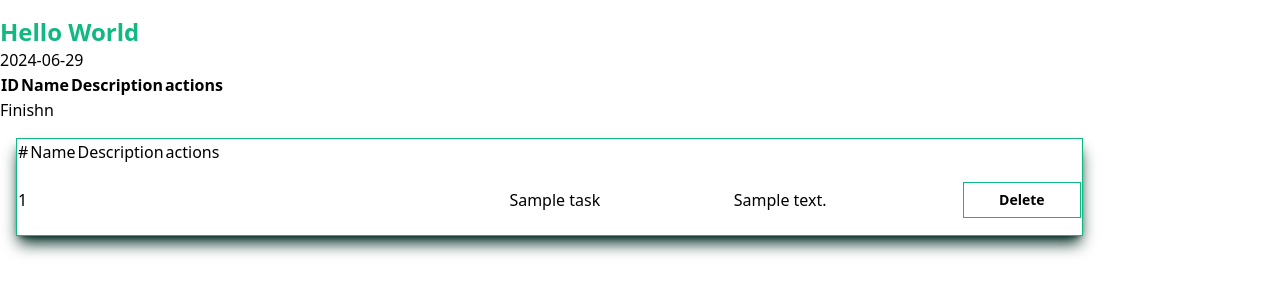
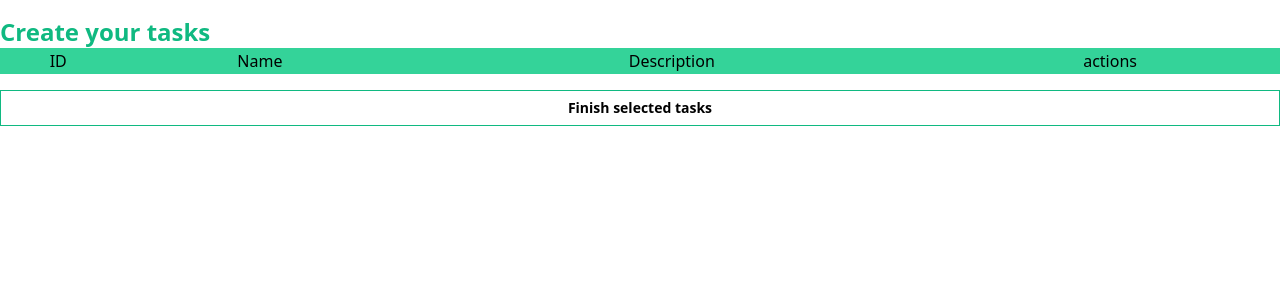
Before and after one commit to thawancomt/Sistem-Store, a Flask app: page /daily_tasks/ in a window 1280 px wide. Shown: the part 68-368 px from the top of the page. Run offline with Flask 3, Linux system fonts and the light colour scheme; a user stored in the database is signed in; tables that the repository leaves empty hold one stand-in row (values such as "Sample post"); lists and menus that the app fills with data are empty; style sheets or scripts are compiled from the project's sources.

Commit message:
Redesign the daily task page

```diff
--- a/store/blueprints/daily_tasks/templates/daily_tasks.html
+++ b/store/blueprints/daily_tasks/templates/daily_tasks.html
@@ -2,17 +2,12 @@
 
 {% block content %}
 
-<h1 class="title-primary"> Hello World</h1>
-
-<h1>
-    {{g.date}}
-</h1>
-
-<form action="{{url_for('daily_tasks.set_as_done', date=g.date)}}" method="post">
-
-    <table>
-        <thead class="w-full">
-            <tr class="w-full">
+<h1 class="title-primary"> Create your tasks</h1>
+<div class="w-full">
+    <form action="{{url_for('daily_tasks.set_as_done', date=g.date)}}" method="post" class="w-full">
+        <table class="w-full">
+            <thead class="w-full bg-emerald-400">
+                <tr class="w-full *:text-center *:font-medium">
                     <th>ID</th>
                     <th>Name</th>
                     <th>Description</th>
@@ -21,7 +16,7 @@
             </thead>
             <tbody>
                 {% for task in context.to_do %}
-            <tr>
+                <tr class="*:text-center *:odd:bg-slate-100 *:p-4">
                     <td>
                         {{task.task.id}}
                     </td>
@@ -39,55 +34,23 @@
                 {% endfor %}
             </tbody>
         </table>
-    <button type="submit">Finish</button>n
+        <button type="submit" class="btn-primary">Finish selected tasks</button>
     </form>
-
-{% for a in [1, 2,3 ] %}
-
-<form action="{{url_for('daily_tasks.set_as_done')}}"></form>
-
-{% endfor %}
-
-<div>
-    <div class="container-primary">
-        <table class="table w-full">
-            <thead class="table">
-                <tr class="">
-                    <td>#</td>
-                    <td>Name</td>
-                    <td>Description</td>
-                    <td>actions</td>
-                </tr>
-            </thead>
-            <tbody>
-                {% for task in context.active_daily_tasks %}
-                <tr>
-                    <td>{{ task.id }}</td>
-                    <td>{{ task.name }}</td>
-                    <td>{{ task.description }}</td>
-                    <td>
-                        <form action="{{url_for('daily_tasks.deactive_task', task_id=task.id, date=g.date)}}" method="post">
-                            <input type="text" name="task_id" hidden value="{{task.id}}">
-                            <button type="submit" class="btn-primary">Delete</button>
-                        </form>
-                    </td>
-                </tr>
-                {% endfor %}
-            </tbody>
-        </table>
-
-    </div>
 </div>
 
-{% if current_user.level <= 0 %}
 
+{% if not current_user.level %}
+<h1 class="title-primary">Create new task</h1>
+<span class="information-primary">Here you can create a new daily task</span>
+<div class="m-4">
     <form action="{{url_for('daily_tasks.create')}}" class="bg-slate-500 p-2" method="post">
-    <label for="name">Task name</label>
-    <input type="text" name="name">
+        <label for="name">Task name</label><br>
+        <input type="text" name="name"><br>
         <label for="description">Task description</label>
         <input type="text" name="description">
-    <button type="submit">Create</button>
+        <button type="submit" class="btn-primary">Create</button>
     </form>
+</div>
 
 {% endif %}
 {% endblock content %}
```
Lines whose indentation alone changed are shown as unchanged.
